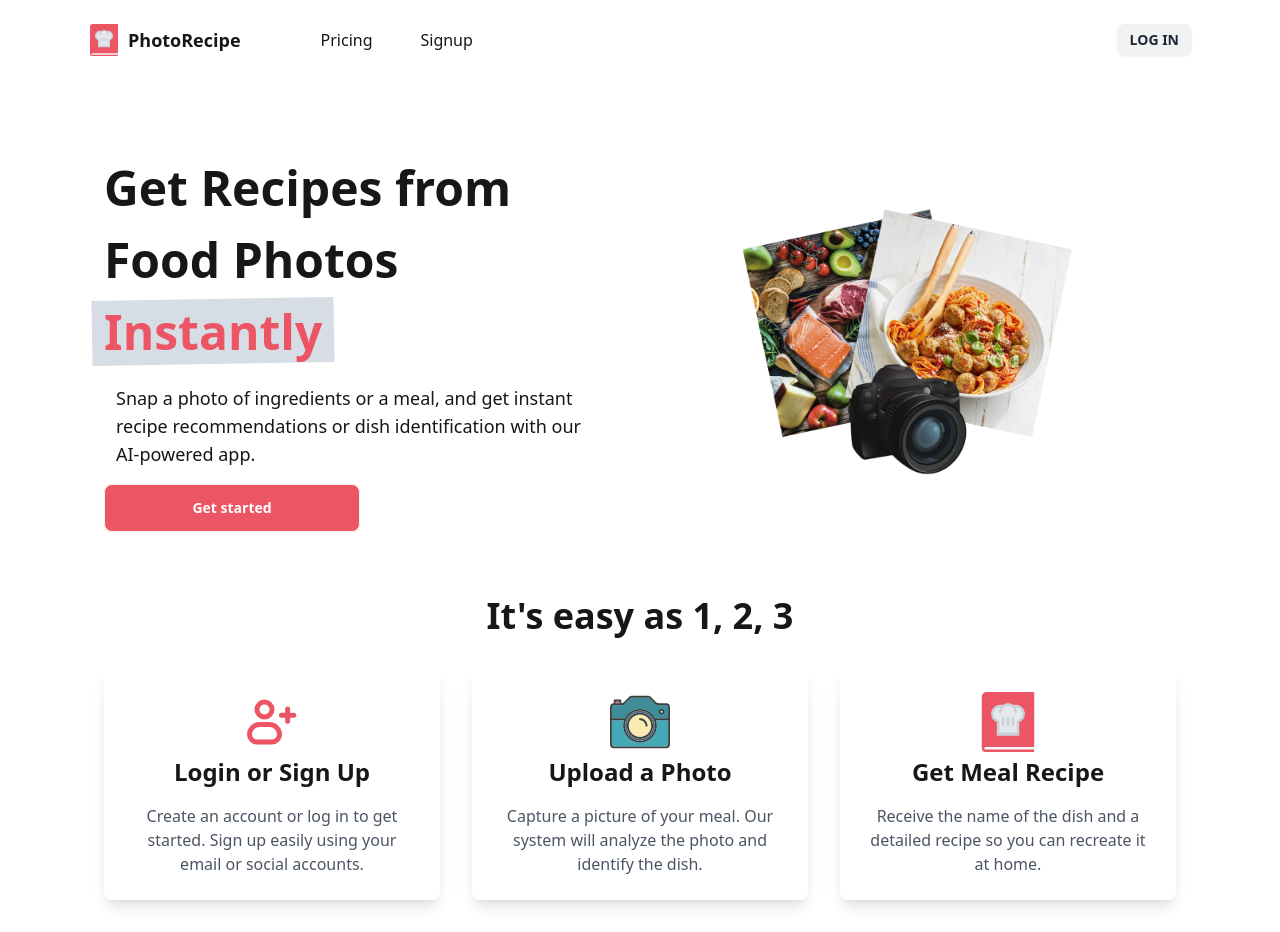
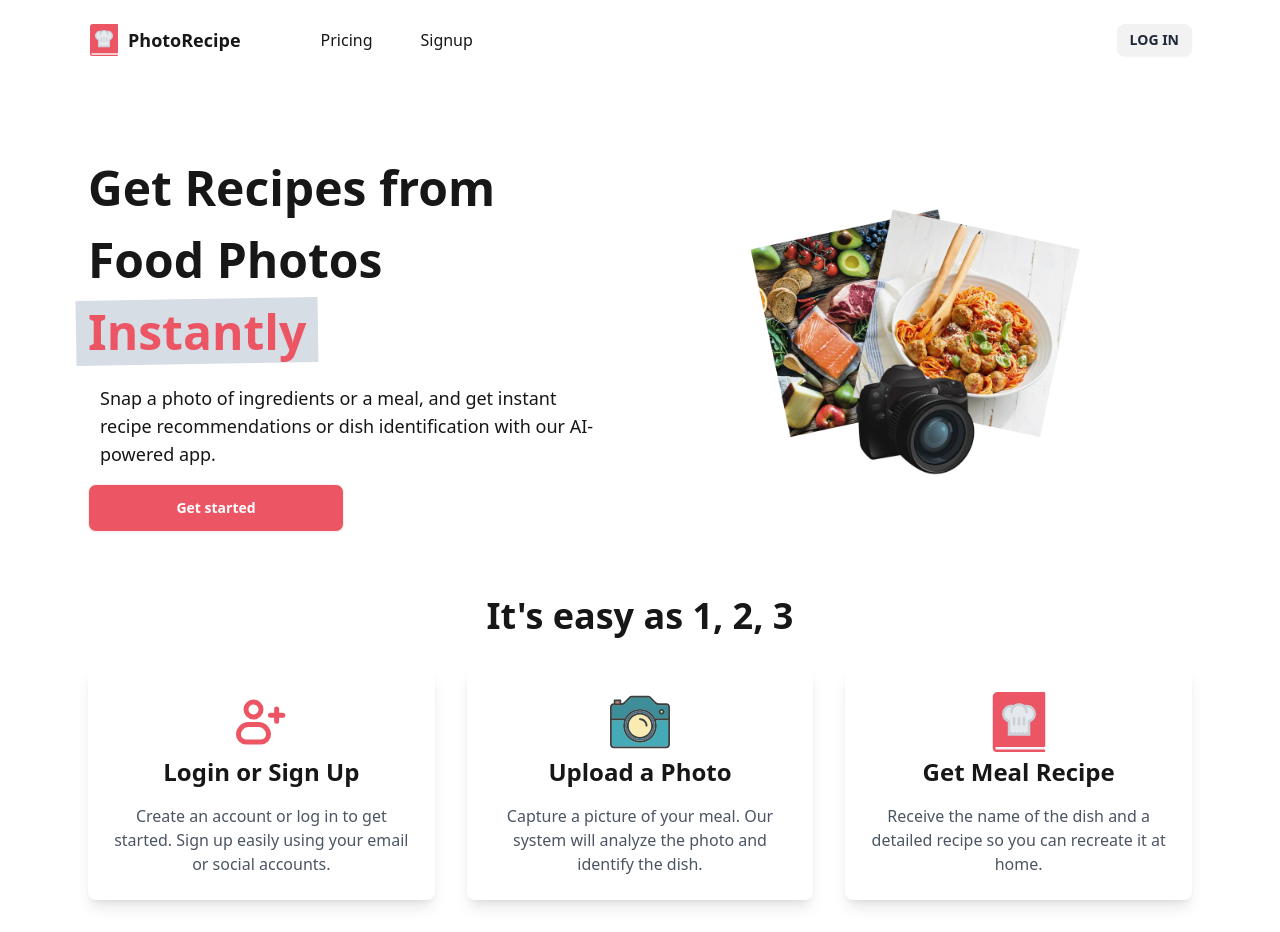
Before and after one commit to shellyear/photorecipe, a Next.js app: page / in a window 1280 px wide. Built offline with nearby package versions, Linux system fonts and the light colour scheme.

Commit message:
[fix] remove .container class from sections, add mandylight color

```diff
--- a/src/app/globals.css
+++ b/src/app/globals.css
@@ -6,7 +6,8 @@
   --background: #ffffff;
   --foreground: #171717;
   --mandy: #EC5564;
-  --mandy-dark: #ec5564d3;
+  --mandy-light: #ffb9c0;
+  --mandy-dark: #df4857;
 }
 
 @media (prefers-color-scheme: dark) {
--- a/src/components/sections/HowItWorks.tsx
+++ b/src/components/sections/HowItWorks.tsx
@@ -2,7 +2,7 @@ import Image from "next/image";
 
 const HowItWorks = () => {
   return (
-    <section className="container mx-auto px-4 py-8">
+    <section className="mx-auto py-8">
       <div className="container mx-auto text-center">
         <h2 className="text-4xl font-bold mb-8">It's easy as 1, 2, 3</h2>
 
--- a/src/components/sections/Introduction.tsx
+++ b/src/components/sections/Introduction.tsx
@@ -2,7 +2,7 @@ import Image from "next/image";
 
 const Introduction = () => {
   return (
-    <section className="container mx-auto px-4 py-8">
+    <section className="mx-auto py-8">
       <div className="flex flex-col md:flex-row items-center">
         <div className="md:w-1/2 w-full md:pr-8">
           <h1 className="text-5xl font-bold leading-normal">
--- a/tailwind.config.ts
+++ b/tailwind.config.ts
@@ -12,7 +12,8 @@ const config: Config = {
         background: "var(--background)",
         foreground: "var(--foreground)",
         mandy: "var(--mandy)",
-        mandydark: "var(--mandy-dark)"
+        mandydark: "var(--mandy-dark)",
+        mandylight: "var(--mandy-light)"
       },
     },
   },
```
